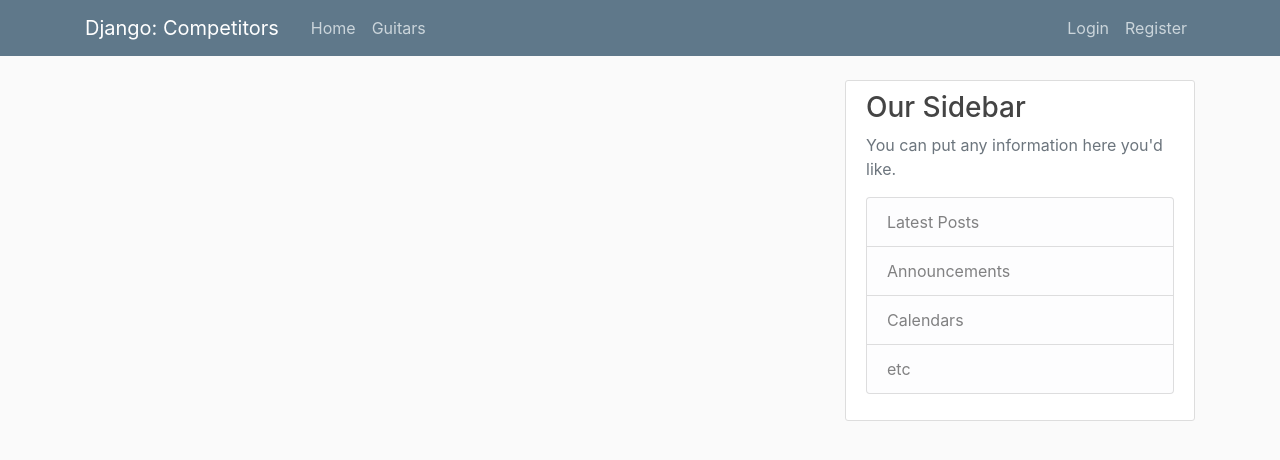
After one commit to oliverlambson/guitar_prices_django_dashboard, a Django app: template appcompetitors/templates/appcompetitors/base.html in a window 1280 px wide. The commit adds this page. Shown: the top 460 px of the page. Run offline with Django 3.2, Linux system fonts and the light colour scheme; the template is opened without the code that fills it, so the values that code supplies are empty; some libraries are stand-ins or nearby versions.

Commit message:
Added bootstrap and css. Formatted price in views.guitars

```diff
--- /dev/null
+++ b/appcompetitors/static/appcompetitors/main.css
@@ -0,0 +1,84 @@
+body {
+  background: #fafafa;
+  color: #333333;
+  margin-top: 5rem;
+}
+
+h1, h2, h3, h4, h5, h6 {
+  color: #444444;
+}
+
+ul {
+  margin: 0;
+}
+
+.bg-steel {
+  background-color: #5f788a;
+}
+
+.site-header .navbar-nav .nav-link {
+  color: #cbd5db;
+}
+
+.site-header .navbar-nav .nav-link:hover {
+  color: #ffffff;
+}
+
+.site-header .navbar-nav .nav-link.active {
+  font-weight: 500;
+}
+
+.content-section {
+  background: #ffffff;
+  padding: 10px 20px;
+  border: 1px solid #dddddd;
+  border-radius: 3px;
+  margin-bottom: 20px;
+}
+
+.article-title {
+  color: #444444;
+}
+
+a.article-title:hover {
+  color: #428bca;
+  text-decoration: none;
+}
+
+.article-content {
+  white-space: pre-line;
+}
+
+.article-img {
+  height: 65px;
+  width: 65px;
+  margin-right: 16px;
+}
+
+.article-metadata {
+  padding-bottom: 1px;
+  margin-bottom: 4px;
+  border-bottom: 1px solid #e3e3e3
+}
+
+.article-metadata a:hover {
+  color: #333;
+  text-decoration: none;
+}
+
+.article-svg {
+  width: 25px;
+  height: 25px;
+  vertical-align: middle;
+}
+
+.account-img {
+  height: 125px;
+  width: 125px;
+  margin-right: 20px;
+  margin-bottom: 16px;
+}
+
+.account-heading {
+  font-size: 2.5rem;
+}
--- /dev/null
+++ b/appcompetitors/templates/appcompetitors/base.html
@@ -0,0 +1,70 @@
+{% load static %}
+<!DOCTYPE html>
+<html>
+<head>
+
+    <!-- Required meta tags -->
+    <meta charset="utf-8">
+    <meta name="viewport" content="width=device-width, initial-scale=1, shrink-to-fit=no">
+
+    <!-- Bootstrap CSS -->
+    <link rel="stylesheet" href="https://maxcdn.bootstrapcdn.com/bootstrap/4.0.0/css/bootstrap.min.css" integrity="sha384-Gn5384xqQ1aoWXA+058RXPxPg6fy4IWvTNh0E263XmFcJlSAwiGgFAW/dAiS6JXm" crossorigin="anonymous">
+
+    <link rel="stylesheet" type="text/css" href="{% static 'appcompetitors/main.css' %}">
+
+    {% if title %}
+        <title>Django: Competitors - {{ title }}</title>
+    {% else %}
+        <title>Django: Competitors</title>
+    {% endif %}
+</head>
+<body>
+    <header class="site-header">
+      <nav class="navbar navbar-expand-md navbar-dark bg-steel fixed-top">
+        <div class="container">
+          <a class="navbar-brand mr-4" href="{% url 'appcompetitors-home' %}">Django: Competitors</a>
+           <button class="navbar-toggler" type="button" data-toggle="collapse" data-target="#navbarToggle" aria-controls="navbarToggle" aria-expanded="false" aria-label="Toggle navigation">
+          <span class="navbar-toggler-icon"></span>
+      </button>
+          <div class="collapse navbar-collapse" id="navbarToggle">
+            <div class="navbar-nav mr-auto">
+              <a class="nav-item nav-link" href="{% url 'appcompetitors-home' %}">Home</a>
+              <a class="nav-item nav-link" href="{% url 'appcompetitors-guitars' %}">Guitars</a>
+            </div>
+            <!-- Navbar Right Side -->
+            <div class="navbar-nav">
+              <a class="nav-item nav-link" href="#">Login</a>
+              <a class="nav-item nav-link" href="#">Register</a>
+            </div>
+          </div>
+        </div>
+      </nav>
+    </header>
+    <main role="main" class="container">
+      <div class="row">
+        <div class="col-md-8">
+          {% block content %}{% endblock %}
+        </div>
+        <div class="col-md-4">
+          <div class="content-section">
+            <h3>Our Sidebar</h3>
+            <p class='text-muted'>You can put any information here you'd like.
+              <ul class="list-group">
+                <li class="list-group-item list-group-item-light">Latest Posts</li>
+                <li class="list-group-item list-group-item-light">Announcements</li>
+                <li class="list-group-item list-group-item-light">Calendars</li>
+                <li class="list-group-item list-group-item-light">etc</li>
+              </ul>
+            </p>
+          </div>
+        </div>
+      </div>
+    </main>
+
+    <!-- Optional JavaScript -->
+    <!-- jQuery first, then Popper.js, then Bootstrap JS -->
+    <script src="https://code.jquery.com/jquery-3.2.1.slim.min.js" integrity="sha384-KJ3o2DKtIkvYIK3UENzmM7KCkRr/rE9/Qpg6aAZGJwFDMVNA/GpGFF93hXpG5KkN" crossorigin="anonymous"></script>
+    <script src="https://cdnjs.cloudflare.com/ajax/libs/popper.js/1.12.9/umd/popper.min.js" integrity="sha384-ApNbgh9B+Y1QKtv3Rn7W3mgPxhU9K/ScQsAP7hUibX39j7fakFPskvXusvfa0b4Q" crossorigin="anonymous"></script>
+    <script src="https://maxcdn.bootstrapcdn.com/bootstrap/4.0.0/js/bootstrap.min.js" integrity="sha384-JZR6Spejh4U02d8jOt6vLEHfe/JQGiRRSQQxSfFWpi1MquVdAyjUar5+76PVCmYl" crossorigin="anonymous"></script>
+</body>
+</html>
--- a/appcompetitors/templates/appcompetitors/index.html
+++ b/appcompetitors/templates/appcompetitors/index.html
@@ -1 +1,5 @@
-<h1>index</h1>
+{% extends 'appcompetitors/base.html' %}
+
+{% block content %}
+<h2>Home</h2>
+{% endblock %}
--- a/appcompetitors/urls.py
+++ b/appcompetitors/urls.py
@@ -4,6 +4,6 @@ from . import views
 
 
 urlpatterns = [
-    path('', views.index, name='index'),
-    path('guitars/', views.guitars, name='guitars')
+    path('', views.index, name='appcompetitors-home'),
+    path('guitars/', views.guitars, name='appcompetitors-guitars')
 ]
```
Also changed, not shown: appcompetitors/templates/appcompetitors/base_bootstrap.html (added, +22 -0 lines), appcompetitors/templates/appcompetitors/guitars.html (+19 -11 lines), appcompetitors/views.py (+8 -1 lines).
